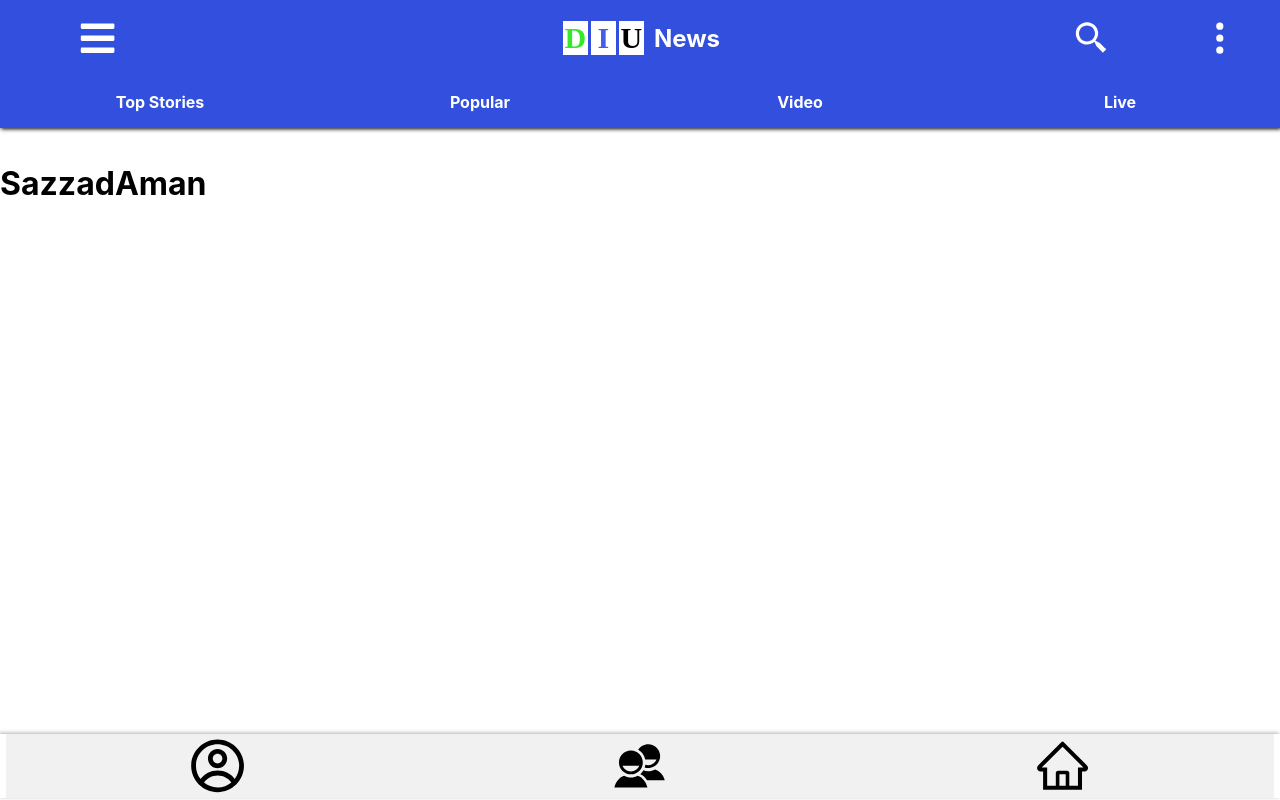
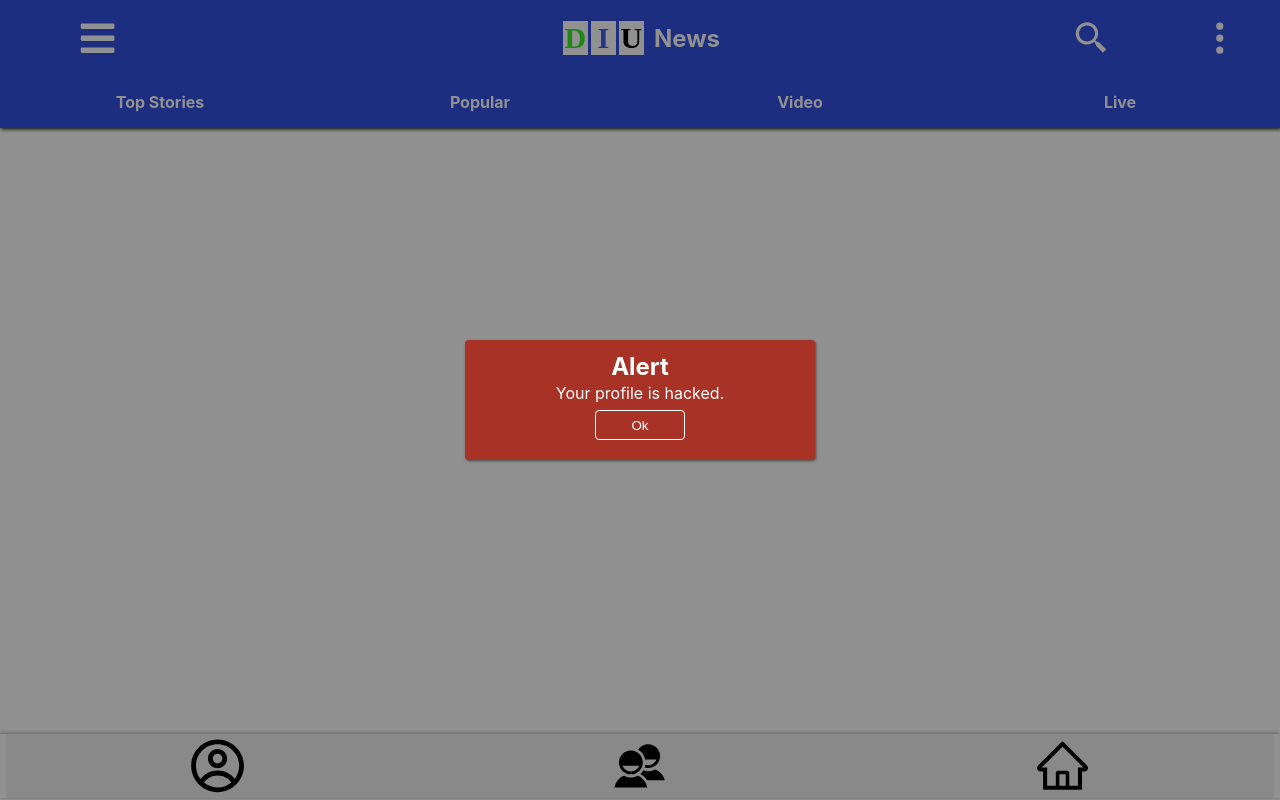
Before and after one commit to amandiu/daily-daffodil, a React (Create React App) app: page / in a window 1280 px wide. Built offline with nearby package versions, Linux system fonts and the light colour scheme.

Commit message:
Add Class
I addes Alert class and Loader class

```diff
--- a/src/App.js
+++ b/src/App.js
@@ -4,16 +4,19 @@ import Header from './component/Header'
 import Footer from './component/Footer'
 import Cart from './component/Cart'
 import Profile from './component/Profile'
+import Loader from './component/Loader'
+import Alert from "./component/Alert";
 function App() {
-  var v="Convert any RGB value to its Hex color code, along with corresponding HSL, HSV and CMYK values (including HTML/CSS values). Convert any RGB value to its Hex color code, along with corresponding HSL, ";
+ // var v="Convert any RGB value to its Hex color code, along with corresponding HSL, HSV and CMYK values (including HTML/CSS values). Convert any RGB value to its Hex color code, along with corresponding HSL, ";
   //card has head,user,viewer,img,time
   return (
     <div className="App">
       <Header></Header>
       <div className="body">
-        <Profile></Profile>
+
       </div>
       <Footer></Footer>
+      <Alert display='flex' head='Alert' text='Your profile is hacked.'></Alert>
     </div>
   );
 }
--- /dev/null
+++ b/src/component/Alert.css
@@ -0,0 +1,56 @@
+.alert {
+    margin: 0;
+    padding: 0;
+    width: 100vw;
+    height: 100vh;
+    position: absolute;
+    display: flex;
+    justify-content: center;
+    align-items: center;
+    background: rgba(0, 0, 0, 0.432);
+}
+
+.alert-1 {
+    width: 350px;
+    height: fit-content;
+    background: #A93226;
+    border-radius: 4px;
+    min-height: 100px;
+    padding-top: 10px;
+    padding-bottom: 10px;
+    box-shadow: 1px 1px 3px rgba(0, 0, 0, 0.534);
+}
+
+.alert-1 h2 {
+    color: white;
+    margin: 2px 2px;
+    text-align: center;
+}
+
+.alert-1 p {
+    text-align: center;
+    color: white;
+    margin: 2px 2px;
+}
+
+.alert-1 div {
+    width: 100%;
+    height: fit-content;
+    display: flex;
+    justify-content: center;
+}
+
+.alert-1 button {
+    width: 90px;
+    height: 30px;
+    margin: 5px 5px;
+    border-radius: 4px;
+    outline: none;
+    background: none;
+    border: 1px solid white;
+    color: white;
+}
+
+.alert-1 button:hover {
+    background: yellowgreen;
+}
--- /dev/null
+++ b/src/component/Alert.js
@@ -0,0 +1,20 @@
+import React from 'react'
+import './Alert.css'
+
+function Close(){
+    document.getElementById('alert').style.display='none';
+}
+function Alert(props) {
+    return (
+        <div className='alert' id='alert' style={{display:props.display}}>
+            <div className='alert-1'>
+                <h2>{props.head}</h2>
+                <p>{props.text}</p>
+                <div>
+                    <button onClick={Close}>Ok</button>
+                </div>
+            </div>
+        </div>
+    )
+}
+export default Alert;
--- /dev/null
+++ b/src/component/Loader.css
@@ -0,0 +1,31 @@
+.loader {
+    border: 6px solid #f3f3f3;
+    border-radius: 50%;
+    border-top: 6px solid #3498db;
+    width: 70px;
+    height: 70px;
+    -webkit-animation: spin 2s linear infinite;
+    /* Safari */
+    animation: spin 2s linear infinite;
+}
+
+
+/* Safari */
+
+@-webkit-keyframes spin {
+    0% {
+        -webkit-transform: rotate(0deg);
+    }
+    100% {
+        -webkit-transform: rotate(360deg);
+    }
+}
+
+@keyframes spin {
+    0% {
+        transform: rotate(0deg);
+    }
+    100% {
+        transform: rotate(360deg);
+    }
+}
--- /dev/null
+++ b/src/component/Loader.js
@@ -0,0 +1,10 @@
+import { React } from "react";
+import './Loader.css'
+
+function Loader(props) {
+    return (
+        <div className='loader' style={{display:props.display}}>
+        </div>
+    )
+}
+export default Loader;
```
